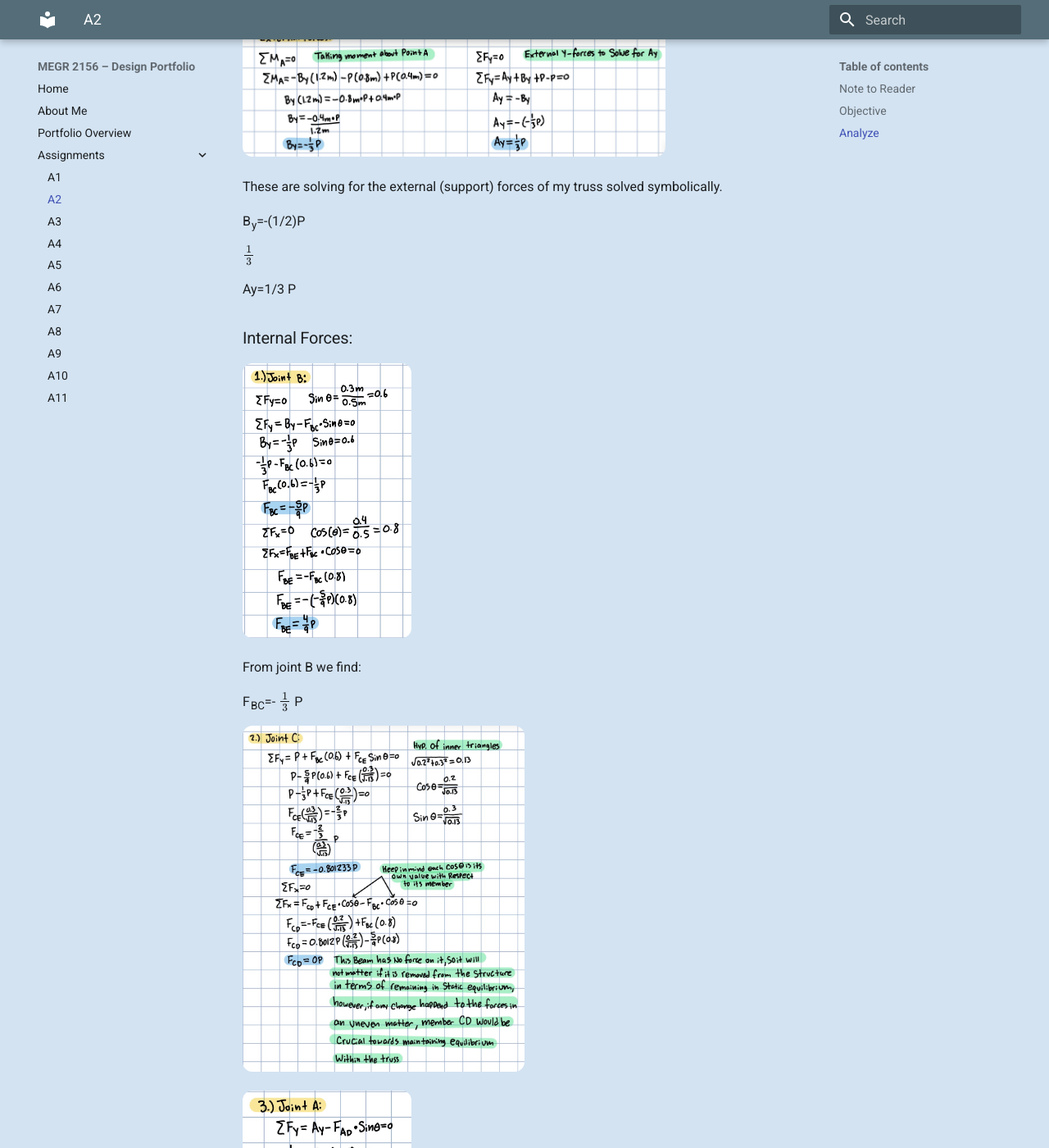
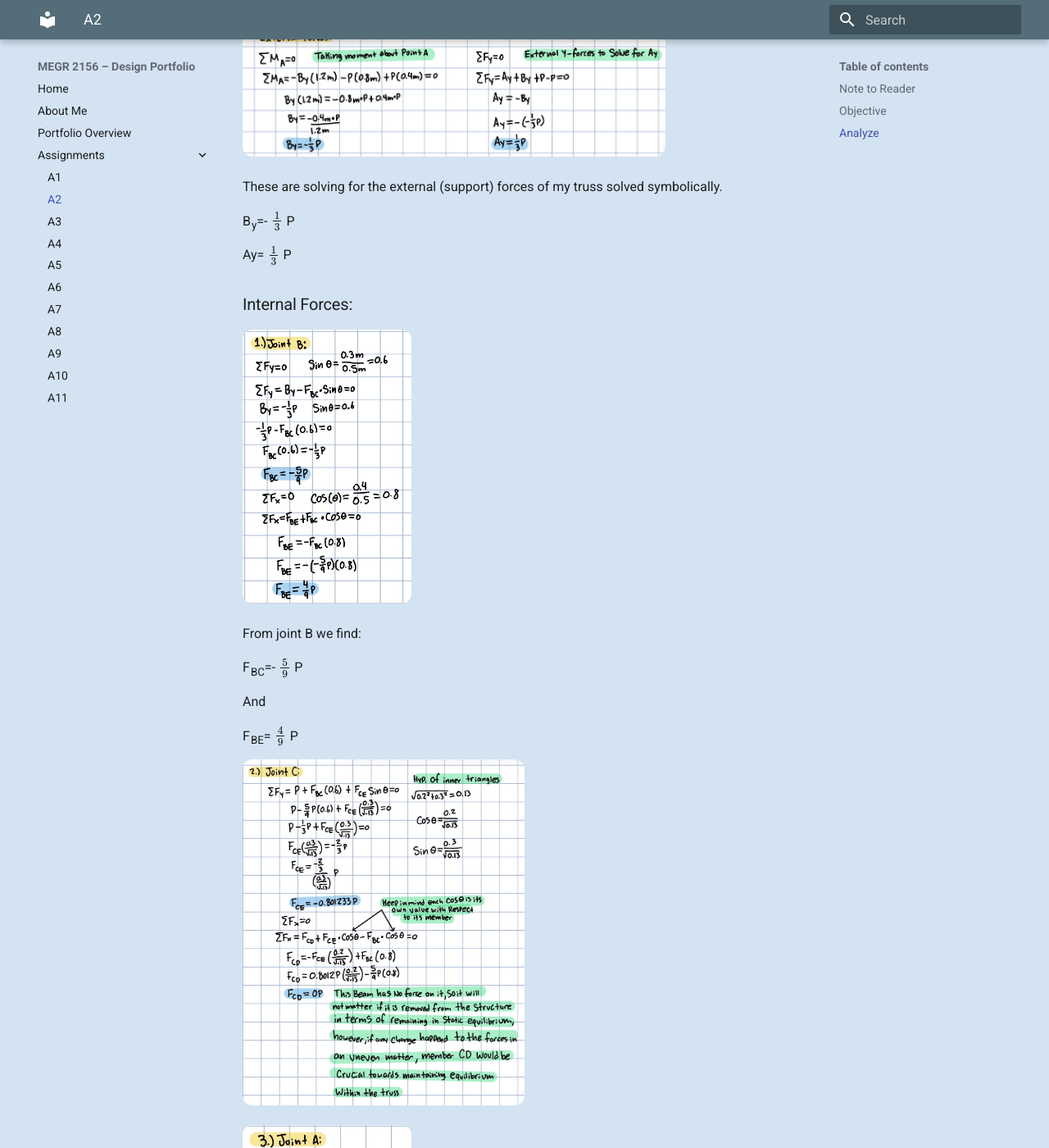
Before and after one commit to Noah-DiMenna/megr2156-portfolio, an MkDocs documentation site: the page built from docs/assignments/A02/index.md, in a window 1280 px wide and 1400 px high, scrolled down 4001 px. Shown: the whole window at 82% size. Built offline with MkDocs 1.6.1 and Material for MkDocs 9.7.7, drawn with Linux system fonts in a browser that asks for light colours.

Commit message:
Revise equations for external and internal forces
Updated symbolic equations for external forces and internal forces in the truss analysis.

```diff
--- a/docs/assignments/A02/index.md
+++ b/docs/assignments/A02/index.md
@@ -98,11 +98,9 @@ This is the freebody diagram of the design I chose to move on with. It include a
 
 These are solving for the external (support) forces of my truss solved symbolically.
 
-B<sub>y</sub>=-(1/2)P
+B<sub>y</sub>=- $\frac{1}{3}$ P
 
-$\frac{1}{3}$
-
-Ay=1/3 P
+Ay= $\frac{1}{3}$ P
 
 ### Internal Forces:
 
@@ -110,7 +108,11 @@ Ay=1/3 P
 
 From joint B we find:
 
-F<sub>BC</sub>=- $\frac{1}{3}$ P
+F<sub>BC</sub>=- $\frac{5}{9}$ P
+
+And
+
+F<sub>BE</sub>= $\frac{4}{9}$ P
 
 <img src="A2-JointC-Sym.jpg" style="border-radius: 12px; width: 50%;">
 
```
